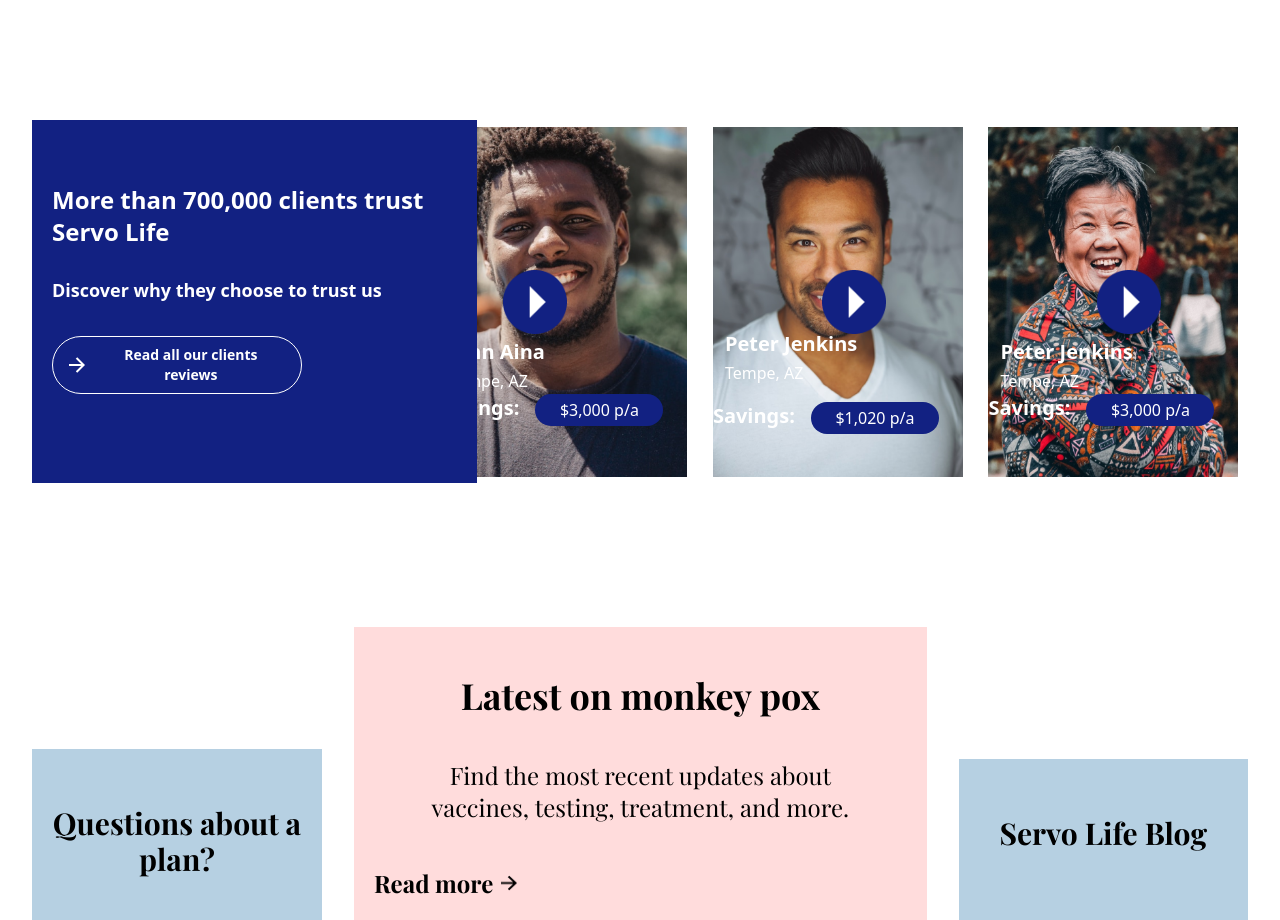
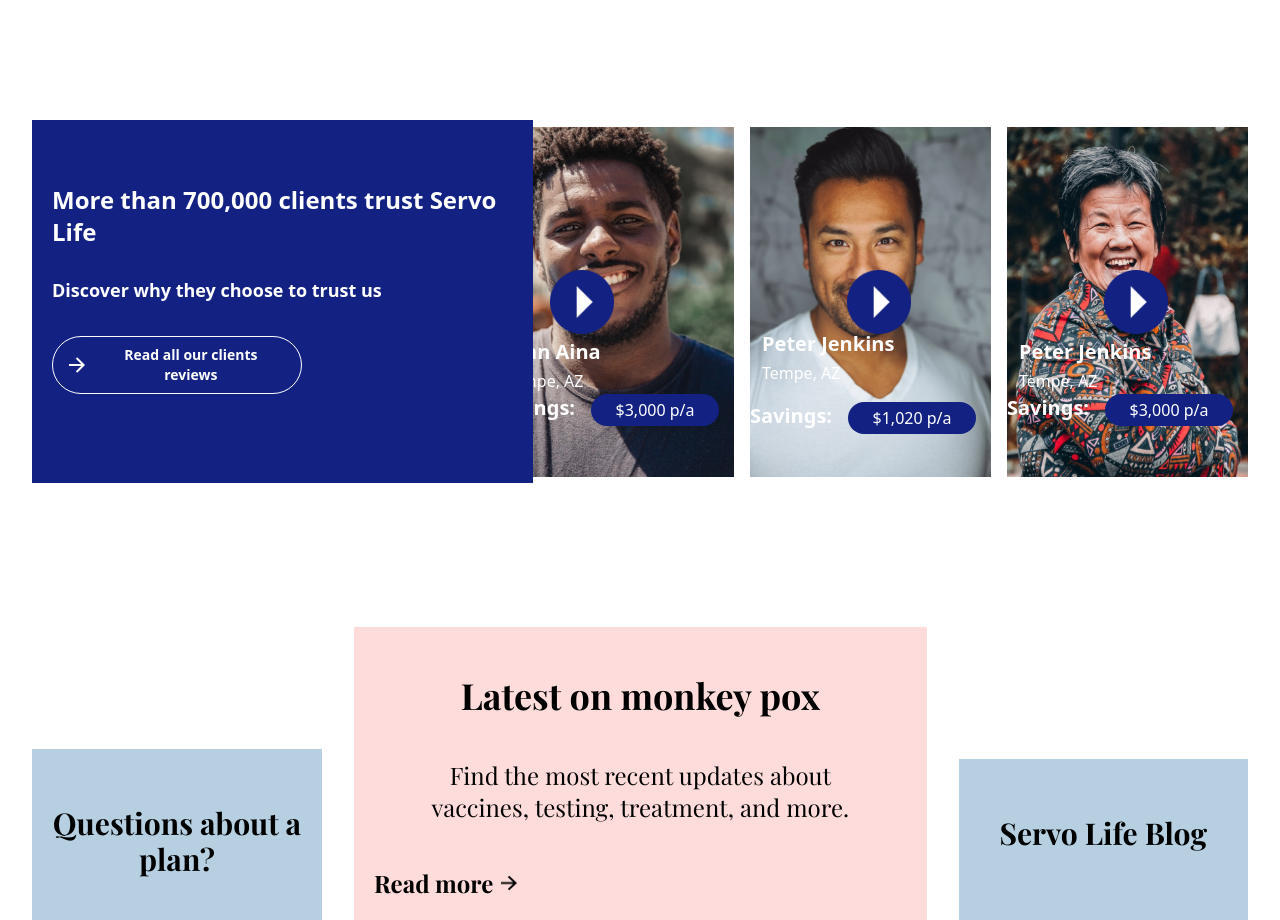
Before and after one commit to Ginohmk/Servo-Life, a website built with Vite: page index.html in a window 1280 px wide. Shown: the part 2460-3380 px from the top of the page. Built offline with nearby package versions, Linux system fonts and the light colour scheme; files whose address does not match are found by name; a web font is replaced by a local one.

Commit message:
fix: Fix discover image width

```diff
--- a/index.html
+++ b/index.html
@@ -273,7 +273,7 @@
         <!-- Client -->
         <div class="-ml-10 w-8/12 flex gap-4 items-center justify-center h-363">
           <!-- Card -->
-          <div class="h-363 w-395 relative flex items-center">
+          <div class="h-363 relative flex items-center">
             <img
               src="./src/asset/images/client1.png"
               class="object-cover h-350"
@@ -298,7 +298,7 @@
               </div>
             </div>
           </div>
-          <div class="h-363 w-395 relative flex items-center">
+          <div class="h-363 relative flex items-center">
             <img
               src="./src/asset/images/client2.png"
               class="object-cover h-350"
@@ -322,7 +322,7 @@
               </div>
             </div>
           </div>
-          <div class="h-363 w-395 relative flex items-center">
+          <div class="h-363 relative flex items-center">
             <img
               src="./src/asset/images/client3.png"
               class="object-cover h-350"
```
